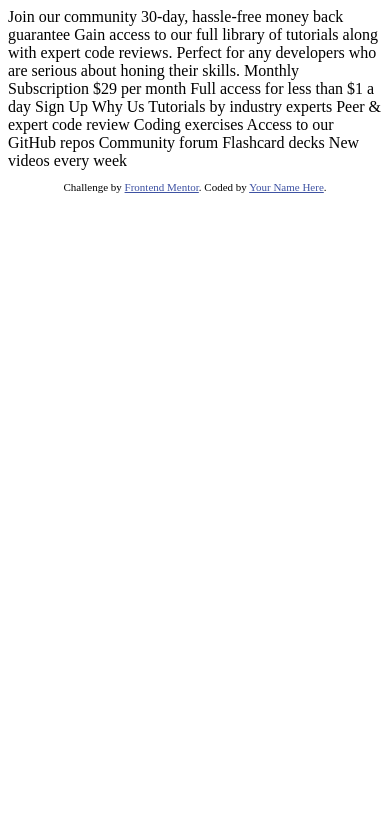
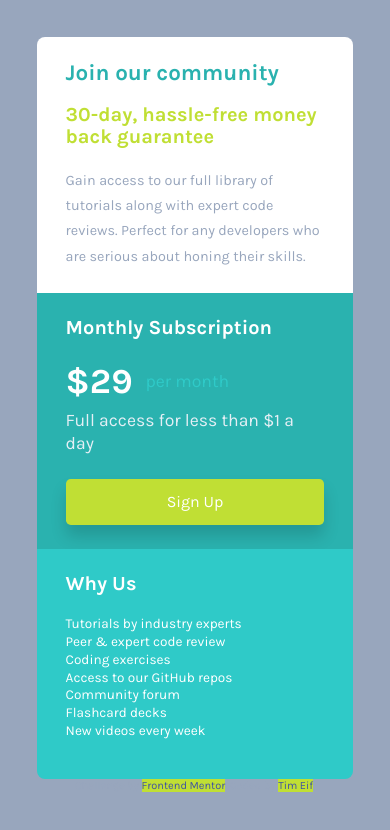
Before and after one commit to teifler/simple-projects, a plain HTML site: page single-price-grid-component/index.html in a window 390 px wide. Drawn offline with Linux system fonts and the light colour scheme.

Commit message:
Mobile and Desktop version finished
Added the final code for mobile and desktop

```diff
--- a/single-price-grid-component/index.html
+++ b/single-price-grid-component/index.html
@@ -5,7 +5,7 @@
   <meta name="viewport" content="width=device-width, initial-scale=1.0"> <!-- displays site properly based on user's device -->
 
   <link rel="icon" type="image/png" sizes="32x32" href="./images/favicon-32x32.png">
-
+  <link rel="stylesheet" href="./style.css">
   <title>Frontend Mentor | Single Price Grid Component</title>
 
   <!-- Feel free to remove these styles or customise in your own stylesheet 👍 -->
@@ -15,35 +15,53 @@
   </style>
 </head>
 <body>
-  Join our community
+  <div class="grid">
+<!-- Top part of the GRID -->
+    <section class="grid-container">
 
-  30-day, hassle-free money back guarantee
+      <div class="community">
+        <h2>Join our community</h2>
+        <h3>30-day, hassle-free money back guarantee</h3>
+        <p>
+          Gain access to our full library of tutorials along with expert code reviews.
+          Perfect for any developers who are serious about honing their skills.
+        </p>
+      </div>
 
-  Gain access to our full library of tutorials along with expert code reviews.
-  Perfect for any developers who are serious about honing their skills.
 
-  Monthly Subscription
+      <div class="subscription">
+        <h3>Monthly Subscription</h3>
+        <div class="subscription__price">
+          <p class="month"><span>&dollar;29</span> per month</p>
+        </div>
+        <p>
+          Full access for less than &dollar;1 a day
+        </p>
+        <div class="button">
+          <a href="#">Sign Up</a>
+        </div>
+      </div>
 
-  &dollar;29 per month
+      <div class="why">
+        <h3>Why Us</h3>
+        <ul>
+          <li>Tutorials by industry experts</li>
+          <li>Peer &amp; expert code review</li>
+          <li>Coding exercises</li>
+          <li>Access to our GitHub repos</li>
+          <li>Community forum</li>
+          <li>Flashcard decks</li>
+          <li>New videos every week</li>
+        </ul>
+      </div>
+    </section>
 
-  Full access for less than &dollar;1 a day
-
-  Sign Up
-
-  Why Us
-
-  Tutorials by industry experts
-  Peer &amp; expert code review
-  Coding exercises
-  Access to our GitHub repos
-  Community forum
-  Flashcard decks
-  New videos every week
+</div>
 
   <footer>
     <p class="attribution">
       Challenge by <a href="https://www.frontendmentor.io?ref=challenge" target="_blank">Frontend Mentor</a>.
-      Coded by <a href="#">Your Name Here</a>.
+      Coded by <a href="#">Tim Eif</a>.
     </p>
   </footer>
 </body>
--- /dev/null
+++ b/single-price-grid-component/style.css
@@ -0,0 +1,167 @@
+@import url('https://fonts.googleapis.com/css2?family=Karla:wght@400;700&display=swap');
+
+/* variables declaration colors and padding */
+:root {
+    /* Primary */
+    --white: #fff;
+    --mainCyan: hsl(179, 62%, 43%);
+    --lmainCyan: hsl(179, 62%, 49%);
+    --mainYellow:  hsl(71, 73%, 54%);
+    --darkYellow:  hsl(71, 73%, 48%);
+    /* Rest of colors */
+    --lighttgrey: hsl(204, 43%, 93%);
+    --grayBlue: hsl(218, 22%, 67%);
+
+    /* Padding */
+    --paddingY: 1.8rem;
+    --paddingX: 1.5rem;
+}
+
+h1, h2, h3 {
+    margin-top: 0;
+    line-height: 1.1;
+    font-weight: bold;
+}
+h2 {
+    font-size: 1.4rem;
+}
+
+h3 {
+    font-size: 1.25rem;
+}
+
+p {
+    margin-top: 0;
+}
+
+
+
+body {
+    font-family: 'Karla', sans-serif;
+    /* 1rem == 16px -- makes font size adjustable */
+    font-size: 1rem;
+    background-color: var(--grayBlue);
+    line-height: 1.3;
+    padding: 1.8rem;
+    color: var(--grayBlue)
+}
+
+/* All direct childs of price should have the padding top & button and left + right */
+.grid-container > * {
+    padding: var(--paddingX) var(--paddingY);
+}
+
+
+/* TOP PART */
+.community{
+    background-color: var(--white);
+
+}
+
+.community h2 {
+    color: var(--mainCyan);
+    font-weight: bold;
+}
+.community h3 {
+    color: var(--mainYellow);
+    font-weight: bold;
+}
+
+.community p {
+    font-size: 0.90rem;
+    line-height: 1.75;
+    margin-bottom: 0;
+}
+
+
+/* Middel Part (subscription) */
+
+.subscription {
+    background-color: var(--mainCyan);
+    color: white;
+
+}
+p.month {
+    margin-bottom: 0.3rem;
+}
+.subscription__price span {
+    font-size: 2.2rem;
+    font-weight: bold;
+    padding-right: 0.8rem;
+    color: white;
+
+}
+
+
+.subscription__price .month {
+    color:var(--lmainCyan);
+    display: flex;
+    align-items: center;
+}
+
+.subscription p {
+    font-size: 1.1rem;
+    color: var(--lighttgrey);
+    margin-top: 0.25rem;
+}
+
+.button a {
+    display: block; /* Takes 100% of with  */
+    color: var(--white);
+    background-color:var(--mainYellow);
+    padding: 0.8rem;
+    border-radius: 0.3rem;
+    text-align: center;
+    margin-top: 1.5rem;
+    box-shadow: 0 0.7rem 1rem rgba(0,0,0,0.15);
+}
+
+.button a:hover {
+    background-color:var(--darkYellow);
+}
+
+/* WHY */
+.why {
+    background-color: var(--lmainCyan);
+    color: white;
+}
+
+.why ul li {
+    list-style-type:none;
+    font-size: 0.85rem;
+}
+
+.why ul {
+    padding-left: 0;
+}
+
+.why h3 {
+    color: var(--white);
+}
+/* General */
+a {
+    background-color:var(--mainYellow);
+    text-decoration: none;
+}
+
+@media only screen and (min-width: 62.5em) {
+    .grid-container {
+        /* DESKTOP */
+        display: grid;
+        /* TOP 2 together and bottom 2splitted in left right */
+        grid-template-columns: repeat(2, 1fr);
+        grid-template-rows: repeat(2, auto);
+    }
+
+    .community {
+        grid-area: 1 / 1 / 2 / 3
+    }
+}
+
+
+.grid-container {
+    border-radius: 0.5rem;
+    overflow: hidden;
+    max-width: 40rem;
+    margin: auto;
+}
```
